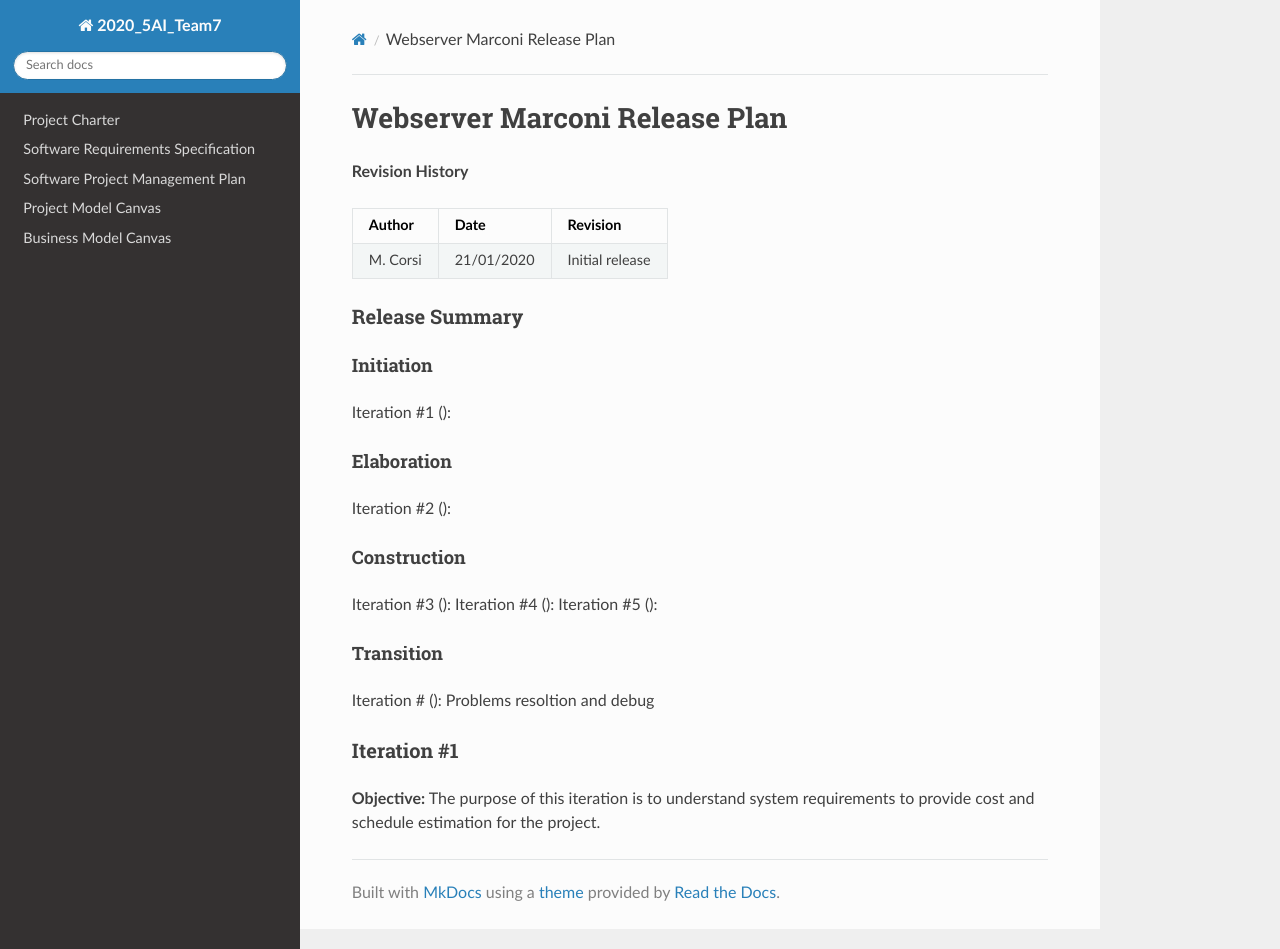
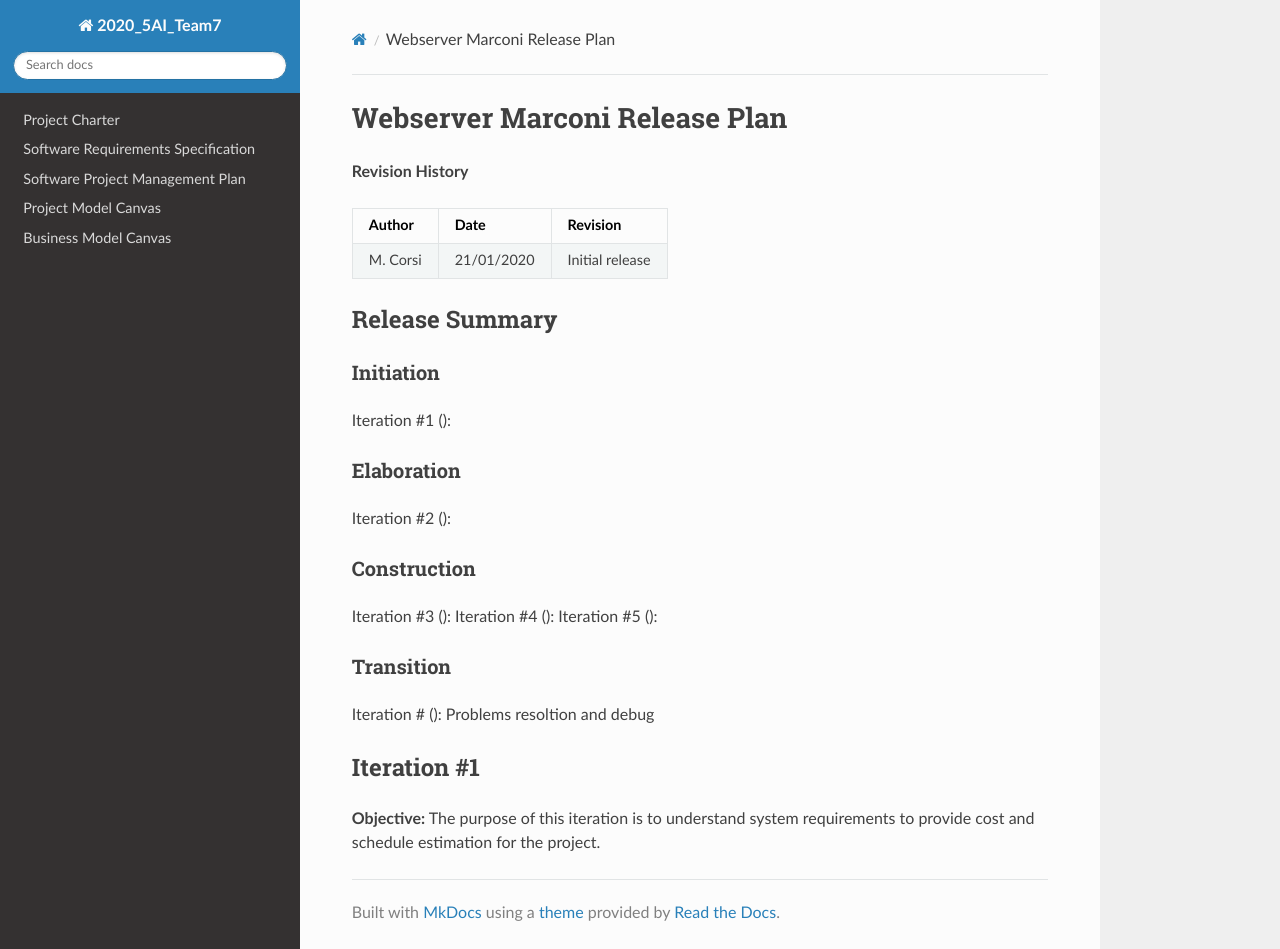
Before and after one commit to Fr0stBob/2020-5Ai-team7-Corsi, an MkDocs documentation site: the page built from docs/Release Plan.md, in a window 1280 px wide and 949 px high. Built offline with MkDocs 1.6.1, drawn with Linux system fonts in a browser that asks for light colours; nearby versions of some CDN libraries.

```diff
--- a/docs/Release Plan.md
+++ b/docs/Release Plan.md
@@ -6,17 +6,17 @@
 | --- | --- | --- |
 | M. Corsi | 21/01/2020 | Initial release |
 
-### Release Summary
-#### Initiation
+## Release Summary
+### Initiation
 Iteration #1 ():
-#### Elaboration
+### Elaboration
 Iteration #2 ():
-#### Construction
+### Construction
 Iteration #3 ():
 Iteration #4 ():
 Iteration #5 ():
-#### Transition
+### Transition
 Iteration # (): Problems resoltion and debug
 
-### Iteration #1
+## Iteration #1
 **Objective:** The purpose of this iteration is to understand system requirements to provide cost and schedule estimation for the project.
```
